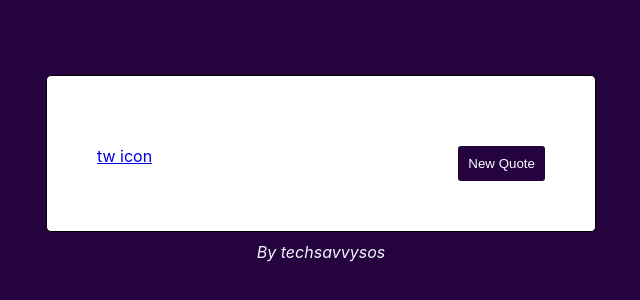
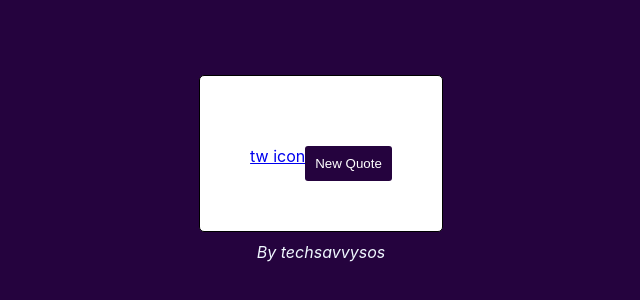
Before and after one commit to SospeterKe/random-quote-machine, a React (Create React App) app: page / in a window 1280 px wide. Shown: the part 232-532 px from the top of the page, without its empty margins (319-959 px from the left). Built offline with nearby package versions, Linux system fonts and the light colour scheme; no server answers.

Commit message:
max-width of wrapper

```diff
--- a/src/components/App/App.css
+++ b/src/components/App/App.css
@@ -18,7 +18,7 @@
 .wrapper {
   border: 1px solid black;
   border-radius: 5px;
-  width: 550px;
+  max-width: 550px;
   max-height: 70em;
   background-color: white;
   padding: 50px;
```
